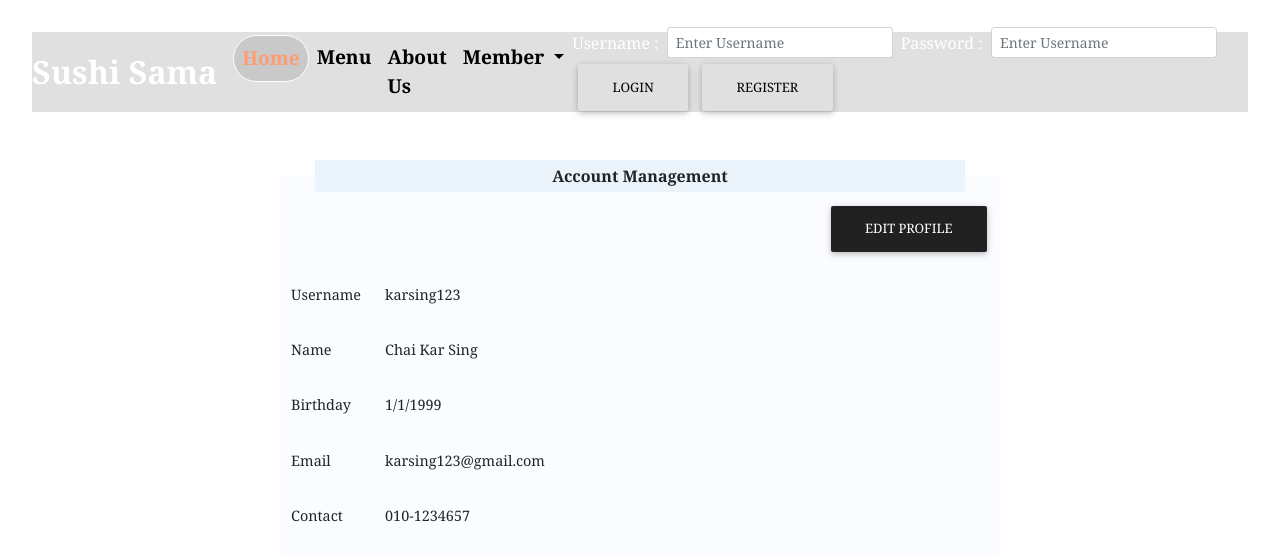
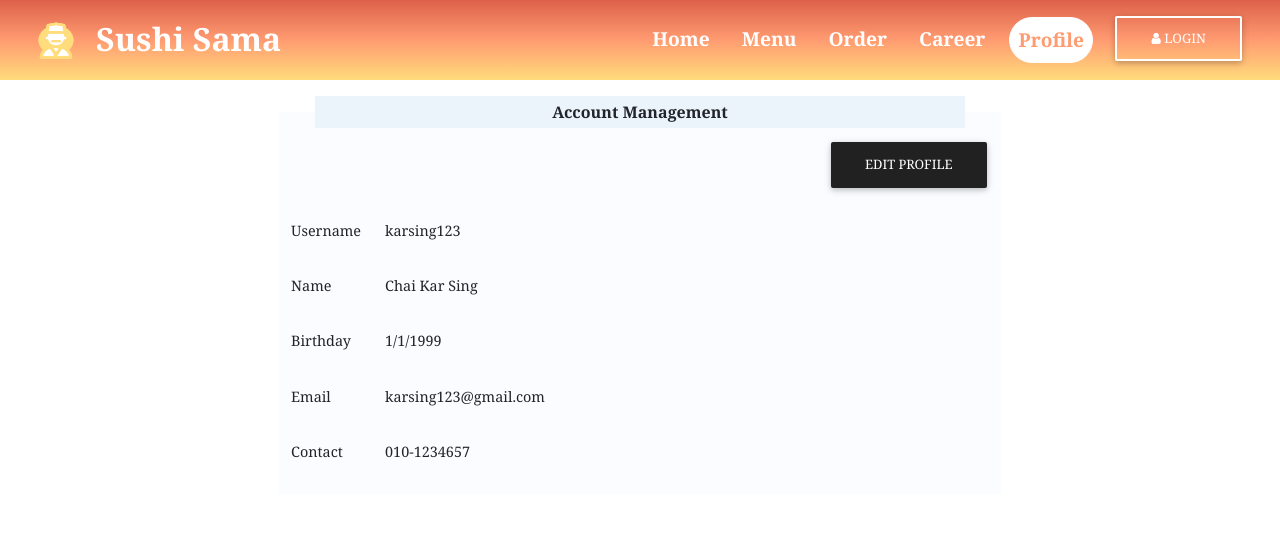
Before and after one commit to mich0292/Restaurant_Website, a PHP site: page /Profile.html in a window 1280 px wide. Shown: the top 557 px of the page. Run offline with PHP 8.4, Linux system fonts and the light colour scheme.

Commit message:
profile navbar
update navbar

```diff
--- a/Profile.html
+++ b/Profile.html
@@ -29,50 +29,44 @@
 </head>
 <body>
 
-<div class="container-fluid">
-    <nav class="navbar navbar-expand-lg navbar-light bg-light">
-		<a class="navbar-brand" href="#">Sushi Sama</a>
-		<button class="navbar-toggler" type="button" data-toggle="collapse" data-target="#navbarSupportedContent"
-			aria-controls="navbarSupportedContent" aria-expanded="false" aria-label="Toggle navigation">
+	<div class="container-fluid p-0">
+    	<!-- Nav bar -->
+		<!-- In reference to https://www.codeply.com/go/QAXbNGbWPA/bootstrap-4-navbar-transparent -->
+		<nav class="navbar navbar-toggleable-sm navbar-expand-lg navbar-inverse">
+			<div class="container-fluid py-0">
+				<button class="navbar-toggler navbar-toggler-right" type="button" data-toggle="collapse"
+				data-target="#navbarSupportedContent" aria-controls="navbarSupportedContent" aria-expanded="false" aria-label="Toggle navigation">
 					<span class="navbar-toggler-icon"></span>
 				</button>
-
-		<div class="collapse navbar-collapse w-100" id="navbarSupportedContent">
-			<ul class="navbar-nav mr-auto">
-				<li class="nav-item active disable">
-					<a class="nav-link" href="#">Home</a>
+				<a class="navbar-brand" href="home.html">
+					<img class="img-fluid pr-3 pb-1" src="images/home/logo2.png" alt="sushi-sama-logo" />Sushi Sama
+				</a>
+				<div class="collapse navbar-collapse justify-content-end" id="navbarSupportedContent">
+					<ul class="navbar-nav">
+						<li class="nav-item px-2 mt-1">
+							<a class="nav-link" href="home.html">Home</a>
 						</li>
-				<li class="nav-item">
-					<a class="nav-link" href="Menu.html">Menu</a>
+						<li class="nav-item px-2 mt-1">
+							<a class="nav-link" href="menu.html">Menu</a>
 						</li>
-				<li class="nav-item">
-					<a class="nav-link" href="#">About Us</a>
+						<li class="nav-item px-2 mt-1">
+							<a class="nav-link" href="order.html">Order</a>
 						</li>
-				<li class="nav-item dropdown">
-					<a class="nav-link dropdown-toggle" href="#" id="navbarDropdown" role="button"
-						data-toggle="dropdown" aria-haspopup="true" aria-expanded="false">
-						Member
+						<li class="nav-item px-2 mt-1">
+							<a class="nav-link" href="career.html">Career</a>
+						</li>
+						<li class="nav-item active px-2 mt-1">
+							<a class="nav-link" href="profile.html">Profile</a>
+						</li>
+						<li class="nav-item pl-2">
+							<a class="btn btn-outline-white btn-outline" href="#"><i class="fa fa-user"></i> Login
 							</a>
-					<div class="dropdown-menu" aria-labelledby="navbarDropdown">
-						<a class="dropdown-item" href="#">Action</a>
-						<a class="dropdown-item" href="#">Another action</a>
-						<div class="dropdown-divider"></div>
-						<a class="dropdown-item" href="#">Something else here</a>
-					</div>
 						</li>
 					</ul>
-			<form class="form-inline my-2 my-lg-0">
-				<label for="username">Username :</label>
-				<input class="form-control form-control-sm mx-2" type="username" placeholder="Enter Username"
-					aria-label="Search">
-				<label for="password">Password :</label>
-				<input class="form-control form-control-sm mx-2" type="password" placeholder="Enter Username"
-					aria-label="Search">
-				<button type="button" class="btn btn-light">Login</button>
-				<button type="button" class="btn btn-light ml-2">Register</button>
-			</form>
+				</div>
 			</div>
 		</nav>
+		<!-- End of Nav Bar -->
 	</div>
 
 	<div class="container">
--- a/profile.css
+++ b/profile.css
@@ -1,7 +1,7 @@
+div .navbar{
+   background-image: linear-gradient(#dd614a, #ff9b71,  #ffdc7c);
+}
 
-.container-fluid{
-    padding: 0;
-}
 fieldset {
    margin: 1em auto;
    background-color: #FAFCFF;
```
Lines whose indentation alone changed are shown as unchanged.
